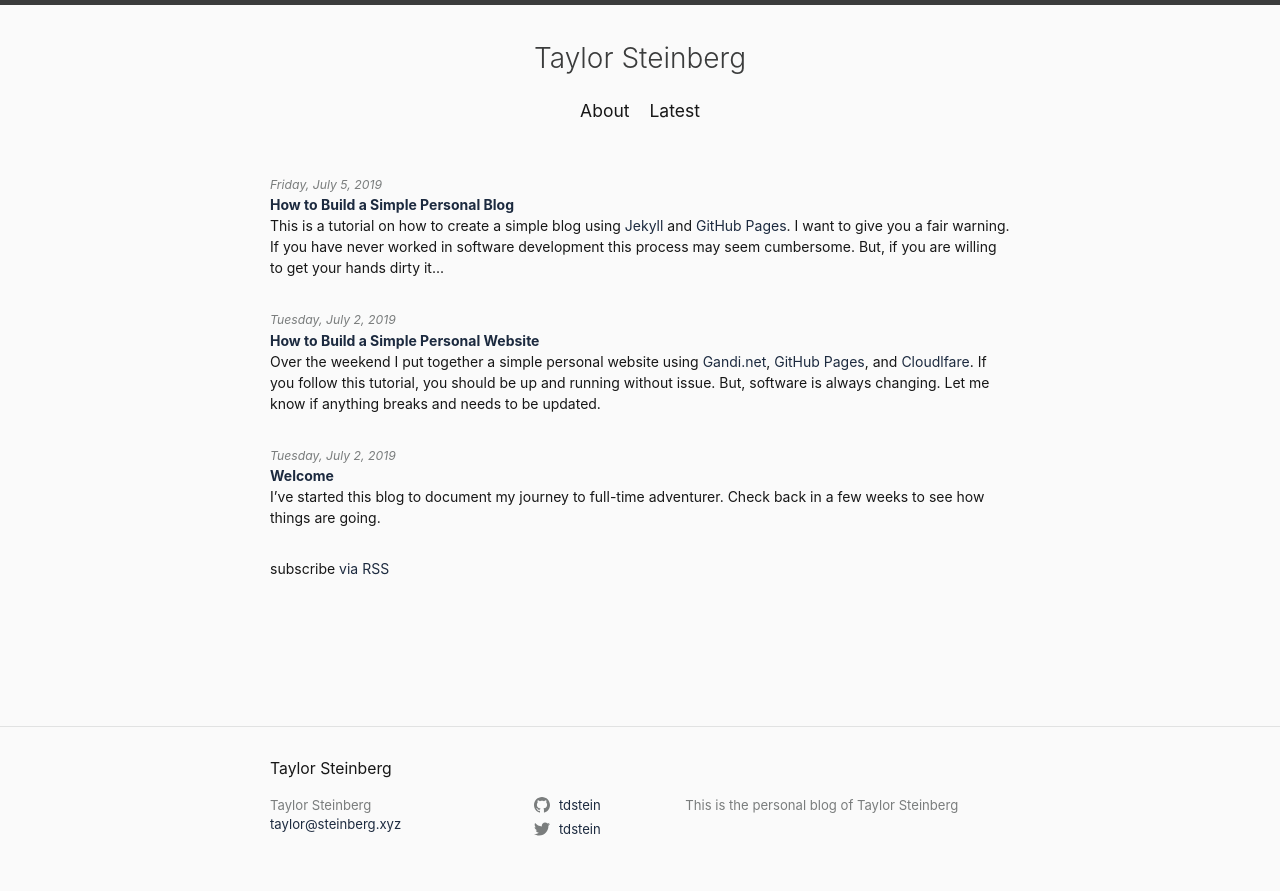
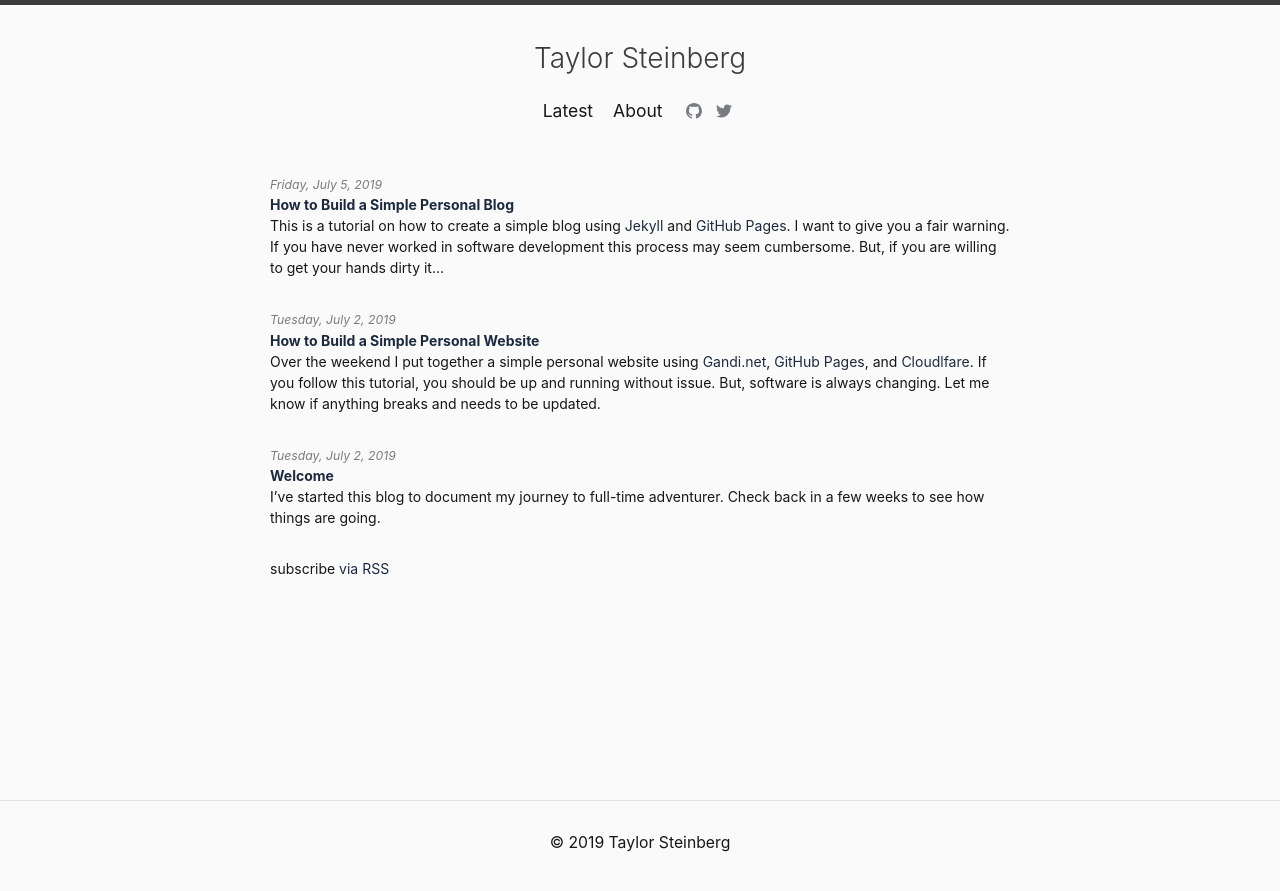
Before and after one commit to tdstein/personal-blog, a Jekyll site: the page built from index.md, in a window 1280 px wide. Shown: the top 891 px of the page. Built offline with Jekyll 4.4.1, drawn with Linux system fonts in a browser that asks for light colours.

Commit message:
Removes clutter from footer.html and moves social icons to nav

```diff
--- a/_config.yml
+++ b/_config.yml
@@ -19,3 +19,7 @@ plugins:
   - jekyll-feed
   - jekyll-seo-tag
   - jekyll-sitemap
+
+header_pages:
+  - index.md
+  - about.md
--- a/_includes/footer.html
+++ b/_includes/footer.html
@@ -1,35 +1,6 @@
 <footer class="site-footer h-card">
   <data class="u-url" href="{{ "/" | relative_url }}"></data>
-
   <div class="wrapper">
-
-    <h2 class="footer-heading">{{ site.title | escape }}</h2>
-
-    <div class="footer-col-wrapper">
-      <div class="footer-col footer-col-1">
-        <ul class="contact-list">
-          <li class="p-name">
-            {%- if site.author -%}
-              {{ site.author | escape }}
-            {%- else -%}
-              {{ site.title | escape }}
-            {%- endif -%}
-            </li>
-            {%- if site.email -%}
-            <li><a class="u-email" href="mailto:{{ site.email }}">{{ site.email }}</a></li>
-            {%- endif -%}
-        </ul>
-      </div>
-
-      <div class="footer-col footer-col-2">
-        {%- include social.html -%}
-      </div>
-
-      <div class="footer-col footer-col-3">
-        <p>{{- site.description | escape -}}</p>
-      </div>
-    </div>
-
+    <h2 class="footer-heading">&copy; {{ site.time | date: '%Y' }} {{ site.title | escape }}</h2>
   </div>
-
 </footer>
--- a/_includes/header.html
+++ b/_includes/header.html
@@ -23,6 +23,20 @@
               <a class="page-link" href="{{ my_page.url | relative_url }}">{{ my_page.title | escape }}</a>
             {%- endif -%}
           {%- endfor -%}
+          {%- if site.github_username -%}
+          <a class="social-link" href="https://github.com/{{ site.github_username| cgi_escape | escape }}">
+            <svg class="svg-icon">
+              <use xlink:href="{{ '/assets/minima-social-icons.svg#github' | relative_url }}"></use>
+            </svg>
+          </a>
+          {%- endif -%}
+          {%- if site.twitter_username -%}
+          <a class="social-link" href="https://www.twitter.com/{{ site.twitter_username| cgi_escape | escape }}">
+            <svg class="svg-icon">
+              <use xlink:href="{{ '/assets/minima-social-icons.svg#twitter' | relative_url }}"></use>
+            </svg>
+          </a>
+          {%- endif -%}
         </div>
       </nav>
     {%- endif -%}
--- a/_sass/minima/_layout.scss
+++ b/_sass/minima/_layout.scss
@@ -40,10 +40,15 @@
     color: $text-color;
     line-height: $base-line-height;
     @include relative-font-size(1.25);
+    margin-right: 20px;
+  }
 
+  .social-link {
+    line-height: $base-line-height;
+    text-decoration: none;
     // Gaps between nav items, but not on the last one
     &:not(:last-child) {
-      margin-right: 20px;
+      margin-right: 5px;
     }
   }
 
@@ -92,7 +97,13 @@
     .page-link {
       display: block;
       padding: 5px 10px;
+      margin-right: 0;
+      margin-left: 20px;
+    }
 
+    .social-link {
+      display: block;
+      padding: 5px 10px;
       &:not(:last-child) {
         margin-right: 0;
       }
@@ -109,6 +120,7 @@
 .site-footer {
   border-top: 1px solid $grey-color-light;
   padding: $spacing-unit 0;
+  text-align: center;
 }
 
 .footer-heading {
```
